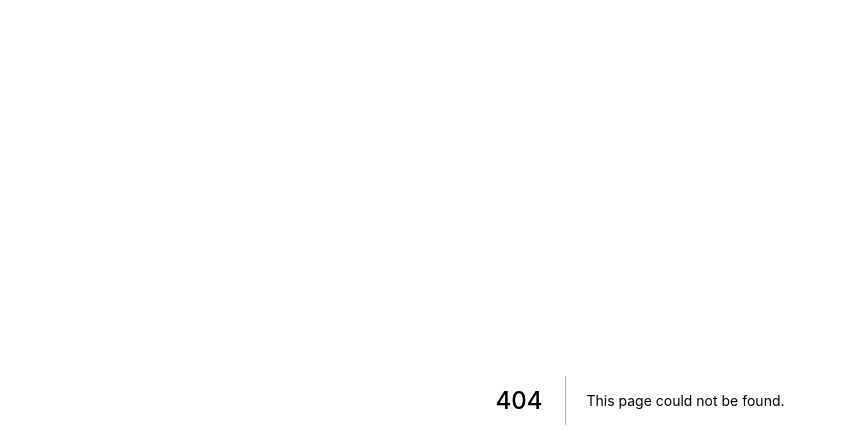
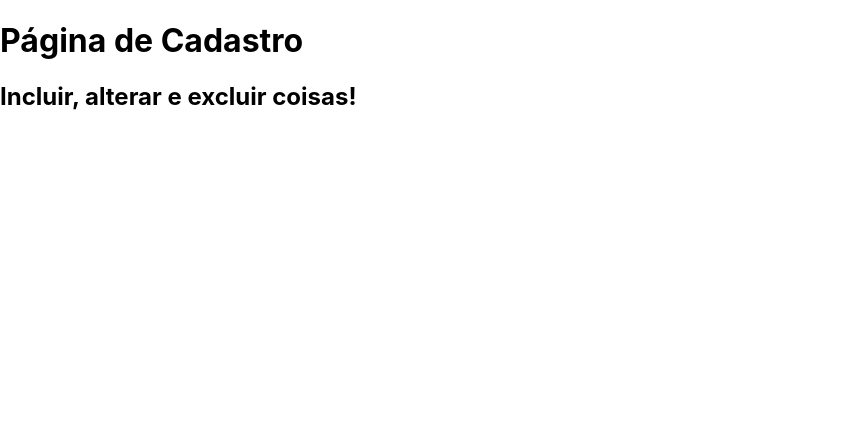
Before and after one commit to patricklouback/exercicios, a Next.js app: page /basicos/usandoTitulo in a window 1280 px wide. Before the commit this address had no page. Shown: the top 448 px of the page, without its empty margins (0-846 px from the left). Built offline with nearby package versions, Linux system fonts and the light colour scheme.

Commit message:
fragment and components

```diff
--- /dev/null
+++ b/pages/basicos/usandoTitulo.jsx
@@ -0,0 +1,12 @@
+import Titulo from "../../components/Titulo"
+
+export default function fusandoTitulo() {
+    return (
+        <div>
+            <Titulo
+                principal="Página de Cadastro"
+                secundario="Incluir, alterar e excluir coisas!"
+            />
+        </div>
+    )
+}
```
Also changed, not shown: pages/basicos/fragment1.jsx (added, +10 -0 lines), pages/basicos/fragment2.jsx (added, +8 -0 lines).
